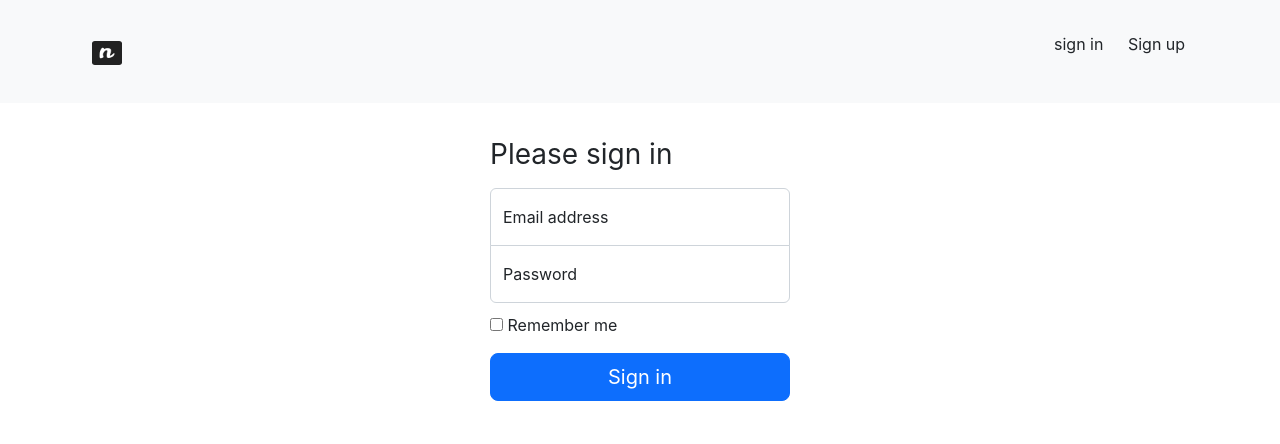
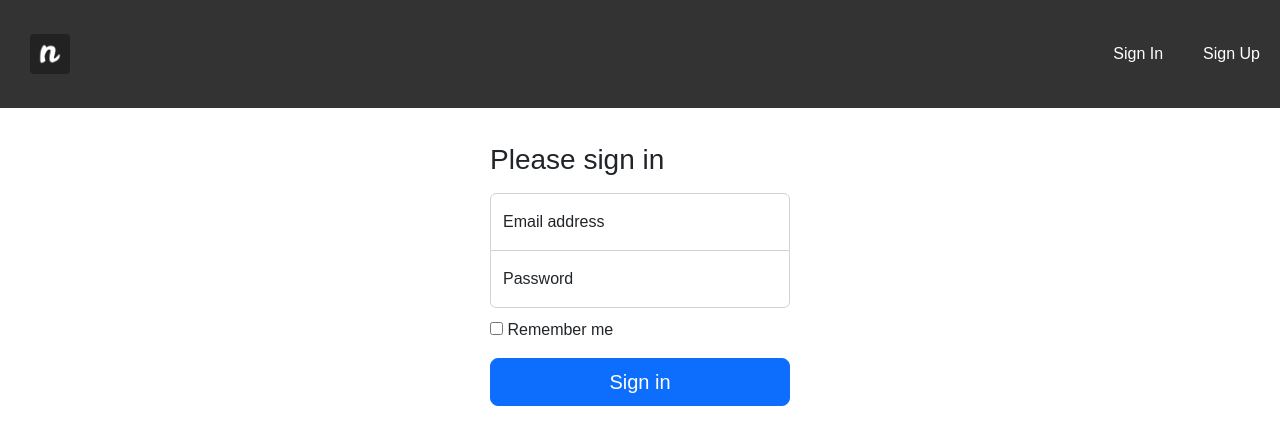
Before and after one commit to lihsinhuei/Number_practice_app, a React (Create React App) app: page / in a window 1280 px wide. Shown: the top 444 px of the page. Built offline with nearby package versions, Linux system fonts and the light colour scheme; the HTML template or start-up script is replaced by a standard one; what mic-recorder-to-mp3 would draw is missing.

Commit message:
added the countdown timer feature

```diff
--- /dev/null
+++ b/src/components/Challenge/Countdown.js
@@ -0,0 +1,109 @@
+//This countdown timer is based on the approach provided by https://www.geeksforgeeks.org/how-to-create-a-countdown-timer-using-reactjs/
+
+import React, { useState, useRef, useEffect } from "react";
+
+const Countdown = (props) => {
+    console.log('Countdown was re-rendered');
+
+    // We need ref in this, because we are dealing with JS setInterval to keep track of it and stop it when needed
+    const Ref = useRef(null);
+
+    // The state for our timer
+    const [timer, setTimer] = useState("00:00:00");
+
+    const getTimeRemaining = (e) => {
+        const total =
+            Date.parse(e) - Date.parse(new Date());
+        const seconds = Math.floor((total / 1000) % 60);
+        const minutes = Math.floor(
+            (total / 1000 / 60) % 60
+        );
+        const hours = Math.floor(
+            (total / 1000 / 60 / 60) % 24
+        );
+        return {
+            total,
+            hours,
+            minutes,
+            seconds,
+        };
+    };
+
+    const startTimer = (e) => {
+        let { total, hours, minutes, seconds } =
+            getTimeRemaining(e);
+        if (total >= 0) {
+            console.log("countdown time left:",total);
+            // update the timer
+            // check if less than 10 then we need to
+            // add '0' at the beginning of the variable
+            setTimer(
+                (hours > 9 ? hours : "0" + hours) +
+                ":" +
+                (minutes > 9
+                    ? minutes
+                    : "0" + minutes) +
+                ":" +
+                (seconds > 9 ? seconds : "0" + seconds)
+            );
+        }else{
+            console.log("which quesion in countdown:",props.whichQuestion);
+            props.stop();
+            // clearInterval(Ref.current);
+        }
+    };
+
+    const clearTimer = (e) => {
+        // If you adjust it you should also need to
+        // adjust the Endtime formula we are about
+        // to code next
+        setTimer("00:00:04");
+
+        // If you try to remove this line the
+        // updating of timer Variable will be
+        // after 1000ms or 1sec
+        if (Ref.current) clearInterval(Ref.current);
+        const id = setInterval(() => {
+            startTimer(e);
+            return () => {
+                clearInterval(Ref.current);
+              };
+        }, 1000);
+        Ref.current = id;
+    };
+
+
+    const getDeadTime = () => {
+        let deadline = new Date();
+
+        // This is where you need to adjust if
+        // you entend to add more time
+        deadline.setSeconds(deadline.getSeconds() + 4);
+        return deadline;
+    };
+
+    // We can use useEffect so that when the component
+    // mount the timer will start as soon as possible
+
+    // We put empty array to act as componentDid
+    // mount only
+    useEffect(() => {
+        clearTimer(getDeadTime());
+
+        //return a cleanup function, which will run right before the component is unmounted.
+        return () => {
+            clearInterval(Ref.current);
+            console.log('Component will unmount');
+        };
+    }, []);
+
+
+
+    return (
+        <div style={{ textAlign: "center", margin: "auto" }}>
+            <h2>{timer}</h2>
+        </div>
+    );
+};
+
+export default Countdown;
--- a/src/components/Introduction/Introduction.css
+++ b/src/components/Introduction/Introduction.css
@@ -25,7 +25,7 @@ p {
     /*border: 1.5px solid black;*/
     display: inline-block;
     /*width: 230px;*/
-    margin-bottom: 10px;
+    margin: 10px 10px;
     border-radius: 30px;
     padding: 10px;
     color: black;
--- a/src/components/Introduction/Introduction.js
+++ b/src/components/Introduction/Introduction.js
@@ -32,24 +32,21 @@ const Introduction = (props)=>{
 	return(
 		<div className="nomalContainer">
 			<h1>Number Challenge</h1>
-				<p className="pLeft">	Learning a new language can be tough, right? Especially when it comes to numbers! <br />
-					Even though we can count in English, reading numbers randomly can be tricky. That's where this app jumps in to help!<br />
+				<p className="pLeft">	Learning a new language can be tough, right? Especially when it comes to numbers! Even though we can count in English, reading numbers randomly can be tricky. That's where this app jumps in to help!<br />
 					<br />
 					<b> Here's how this app works:</b> <br />
 					1. You'll face 10 numbers challenges, popping up one after another. <br />
 					2. Your job? Speak each number clearly and hit the red button to send your voice.<br />
 					3. repeat the last step until the challenge ends. <br />
 					4. Review your results and listen to your recordings to improve your skills <br />
-					<br />
-					Just squeeze in some practice time whenever you can, and boom! You'll notice your speaking skills getting sharper day by day. Easy peasy!
 				</p>
 			<p className="pLeft">Ready to start the challenge?</p>
 			<div>
-				<p>How many quizs:</p>
+				<b className="pLeft">How many quizs:</b>
 				<MyDropdown handleSelect={setTotalQuiz} options={totalQuizOptions} dropdownTitle={"How many quizs"}/>
 			</div>
 			<div>
-				<p>Select maximum digits:</p>
+				<b className="pLeft">Select the maximum number of digits:</b>
 				<MyDropdown handleSelect={setDigit} options={digitOptions} dropdownTitle={"select the maximum digit"}/>
 			</div>
 			<div className="center" >
--- a/src/components/Navigation.css
+++ b/src/components/Navigation.css
@@ -3,13 +3,26 @@ img {
 	margin: 10px;
 }
 
+.nav{
+	/* position: fixed;
+	width: 60%;
+	margin: 0 auto;
+	display: block;
+	padding: 20px;
+	background-color: aqua; */
+	display: flex;
+	position: fixed;
 
-.container {
-	display: flex;
+	top: 0; left: 0; right: 0;
 	align-items: center;
-  	padding-top: 10px;
+  	/* padding-top: 10px;
   	padding-bottom: 10px;
+	   */
+
+	z-index: 9999;
+	background-color: aqua;
 }
+
 
 li{
 	display:inline;
@@ -21,3 +34,51 @@ li{
 	align-items: center;
 	align-self: center;*/
 }
+body {
+	margin: 0;
+	font-family: Arial, sans-serif;
+  }
+
+  .navbar {
+	background-color: #333;
+	overflow: hidden;
+  }
+
+  .navbar-brand {
+	float: left;
+	padding: 16px 20px;
+	color: white;
+	text-decoration: none;
+	font-size: 20px;
+  }
+
+  .navbar-brand img {
+	height: 40px;
+	width: auto;
+	vertical-align: middle;
+  }
+
+  .navbar-right {
+	float: right;
+  }
+
+  .navbar-right a {
+	display: inline-block;
+	color: white;
+	text-align: center;
+	padding: 16px 20px;
+	text-decoration: none;
+  }
+
+  .navbar-right a:hover {
+	background-color: #555;
+  }
+
+  @media screen and (max-width: 600px) {
+	.navbar-right {
+	  float: none;
+	}
+	.navbar {
+	  overflow: auto;
+	}
+  }
--- a/src/components/Navigation.js
+++ b/src/components/Navigation.js
@@ -6,37 +6,46 @@ const Navigation = (props)=>{
 
 		if(!props.isLogIn){
 			return(
-				<nav className="navbar bg-light">
-					<div className="container">
-						<div className = "col-sm-10" >
-						    <a className="navbar-brand" href="#">
-						    	<img src={logo} alt="Logo" width="30" height="24" className="d-inline-block align-text-top" />
-						    </a>
-					    </div>
-					    <ul className = "col-sm-2" >
-							<li onClick={()=>props.onRouteChange("signIn")} > sign in</li>
-							<li onClick={()=>props.onRouteChange("signUp")} > Sign up</li>
-						</ul>
+				// <nav className="container">
+				// 		<div className = "col-sm-10" >
+				// 		    <a className="navbar-brand" href="#">
+				// 		    	<img src={logo} alt="Logo" width="30" height="24" className="d-inline-block align-text-top" />
+				// 		    </a>
+				// 	    </div>
+				// 	    <ul className = "col-sm-2" >
+				// 			<li onClick={()=>props.onRouteChange("signIn")} > Sign in</li>
+				// 			<li onClick={()=>props.onRouteChange("signUp")} > Sign up</li>
+				// 		</ul>
+				// </nav>
+
+				<div className="navbar">
+					<a href="#" className="navbar-brand"><img src={logo} alt="Logo"/></a>
+					<div className="navbar-right">
+						<a href="#" onClick={()=>props.onRouteChange("signIn")} >Sign In</a>
+						<a href="#" onClick={()=>props.onRouteChange("signUp")} >Sign Up</a>
 					</div>
-				</nav>
+				</div>
 			)
 		}else{
 			return(
-				<nav className="navbar bg-light">
-					<div className="container">
-						<div className = "col-sm-10" >
-						    <a className="navbar-brand" href="#">
-						    	<img src={logo} alt="Logo" width="30" height="24" className="d-inline-block align-text-top" />
-						    </a>
-					    </div>
-					    <ul className = "col-sm-2">
-							<li >{props.username+""}</li>
-							<li onClick={()=>props.onRouteChange("signIn")} >signout</li>
-						</ul>
+				// <nav className="container">
+				// 		<div className = "col-sm-10" >
+				// 		    <a className="navbar-brand" href="#">
+				// 		    	<img src={logo} alt="Logo" width="30" height="24" className="d-inline-block align-text-top" />
+				// 		    </a>
+				// 	    </div>
+				// 	    <ul className = "col-sm-2">
+				// 			<li >{props.username+""}</li>
+				// 			<li onClick={()=>props.onRouteChange("signIn")} >signout</li>
+				// 		</ul>
+				// </nav>
+				<div className="navbar">
+					<a href="#" className="navbar-brand"><img src={logo} alt="Logo"/></a>
+					<div className="navbar-right">
+						<a href="#">{props.username+""}</a>
+						<a href="#" onClick={()=>props.onRouteChange("signIn")}>Sign Out</a>
 					</div>
-				</nav>
-
-
+				</div>
 			)
 		}
 
--- a/src/components/SignIn.js
+++ b/src/components/SignIn.js
@@ -12,27 +12,33 @@ class SignIn extends React.Component {
 	//fetch user data from DB, if valid, rerender to home page, if not,stay in the login page.
 	onSubmitSignIn = (event)=>{
 
-		this.props.onRouteChange("home");//for testing
-		this.props.loadUser(1,"Hsin");//for testing
+		// this.props.onRouteChange("home");//for testing
+		// this.props.loadUser(1,"Hsin");//for testing
 
-		// const email = event.target.email.value;
-		// const password = event.target.password.value;
-		// if(email!='' && password!=''){
-		// 	fetch("http://localhost:3000/signin",{
-		// 		headers:{'Content-Type': 'application/json'},
-		// 		body:JSON.stringify({
-		// 			email:email,
-		// 			password:password
-		// 		}),
-		// 		method:'POST'
-		// 	})
-		// 	 .then(response => response.json())
-		// 	 .then(user =>{
-		// 	 	this.props.onRouteChange("home");
-		// 		this.props.loadUser(user.user_id,user.username);
-		// 	 })
-		// 	 .catch(()=>console.log("Wrong email or password"))
-		// }
+		const email = event.target.email.value;
+		const password = event.target.password.value;
+		if(email!='' && password!=''){
+			async function logIn(){
+				const response = fetch("http://localhost:3000/signin",{
+					headers:{'Content-Type': 'application/json'},
+					body:JSON.stringify({
+						email:email,
+						password:password
+					}),
+					method:'POST'
+				});
+
+				return response;
+
+			}
+			logIn()
+			 .then(response => response.json())
+			 .then(user =>{
+			 	this.props.onRouteChange("home");
+				this.props.loadUser(user.user_id,user.username);
+			 })
+			 .catch(()=>console.log("Wrong email or password"))
+		}
 	}
 
 	render(){
--- a/src/components/SignUp.js
+++ b/src/components/SignUp.js
@@ -32,10 +32,7 @@ class SignUp extends React.Component{
 			}
 
 			signup()
-			 .then(response => {
-				console.log("got the response from signup");
-				response.json();
-			 })
+			 .then(response => response.json())
 			 .then(user => {
 				console.log("gonna change route");
 			 	this.props.onRouteChange("home");
```
Also changed, not shown: src/components/Challenge/Challenge.js (+32 -19 lines), src/components/Result/Result.js (+3 -6 lines).
